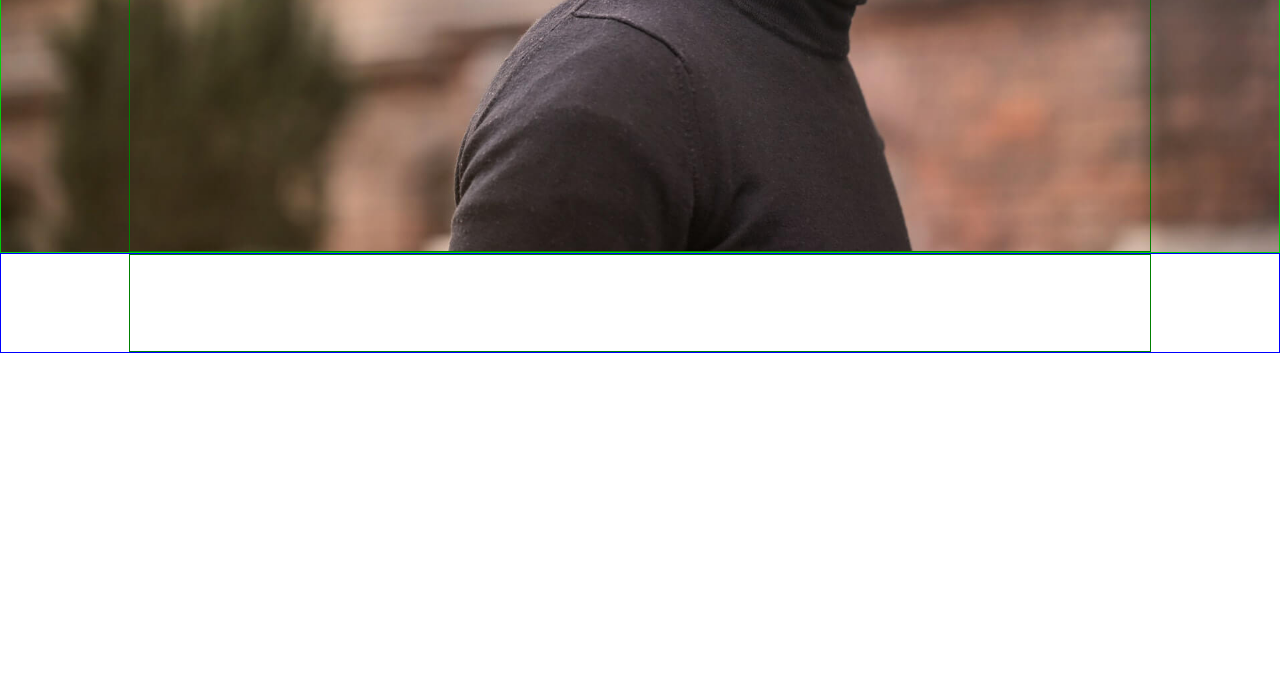
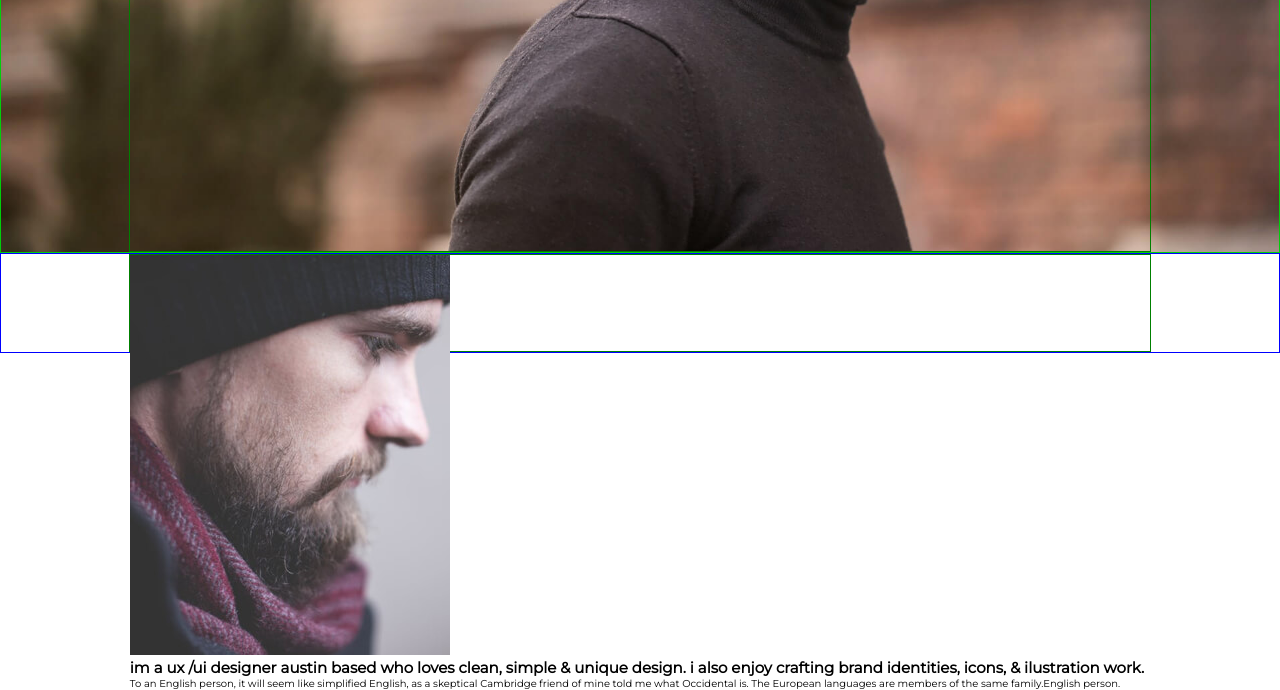
Before and after one commit to MagDry/Websites, a React app: page W05-AlexSmith/index.html in a window 1280 px wide. Shown: the part 397-1087 px from the top of the page. Before the commit the page ends 800 px from the top, so only its background shows below. Built offline with nearby package versions, Linux system fonts and the light colour scheme.

Commit message:
id section v.1

```diff
--- a/W05-AlexSmith/index.html
+++ b/W05-AlexSmith/index.html
@@ -31,6 +31,15 @@
 
     <section id="id">
         <div class="container">
+            <div class="idPhoto">
+                <img src="images/me.jpg"/>
+            </div>
+            <div class="idInfo">
+                <h1>im a ux /ui designer austin based who loves clean, simple & unique design. i also enjoy crafting brand identities, icons,
+                    & ilustration work.</h1>
+                <p>To an English person, it will seem like simplified English,
+                    as a skeptical Cambridge friend of mine told me what Occidental is. The European languages are members of the same family.English person.</p>
+            </div>
 
         </div>
     </section>
```
